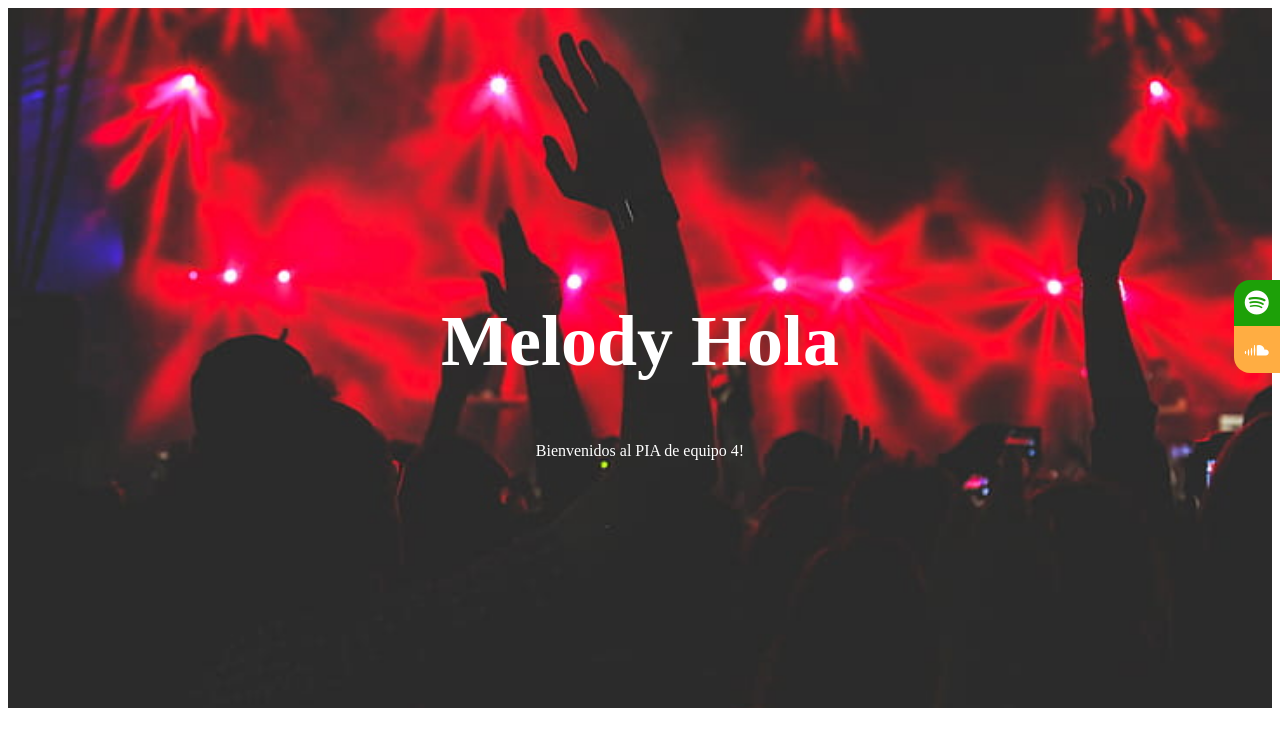
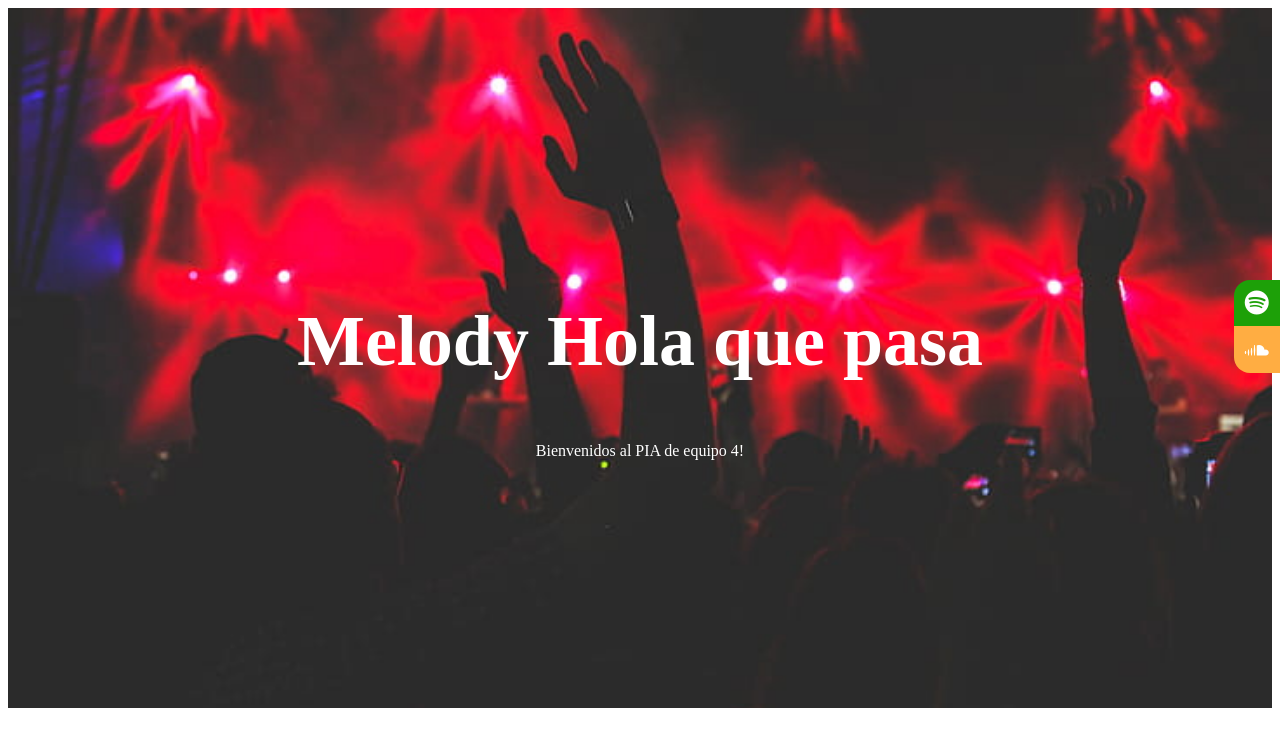
Before and after one commit to luisMartinez011/Lenpro-equipo4, a plain HTML site: page index.html in a window 1280 px wide. Drawn offline with Linux system fonts and the light colour scheme; no server answers; files whose address does not match are found by name.

Commit message:
otra prueba
agregue otra cosa al melody

```diff
--- a/index.html
+++ b/index.html
@@ -12,9 +12,8 @@
     <section class="banner">
         <img class="banner__img" src="img/banner.jpg">
         <div class="banner__info">
-            <h1 class="banner__title">Melody Hola</h1>
+            <h1 class="banner__title">Melody Hola que pasa</h1>
             <p class="banner__p">Bienvenidos al PIA de equipo 4!</p>
-
         </div>
     </section>
 
@@ -23,9 +22,6 @@
         <a href="https://soundcloud.com/" class="icon icon-soundcloud" target="_blank"></a>
     </div>
 
-    <div class="test">
-
-    </div>
     <script src="./fetchingApi.js"></script>
 </body>
 </html>
```
